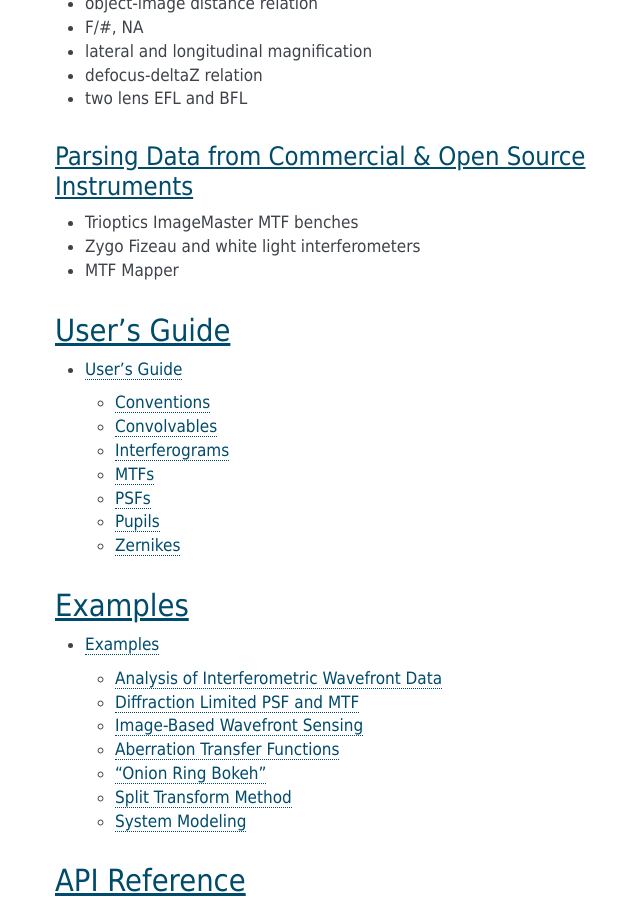
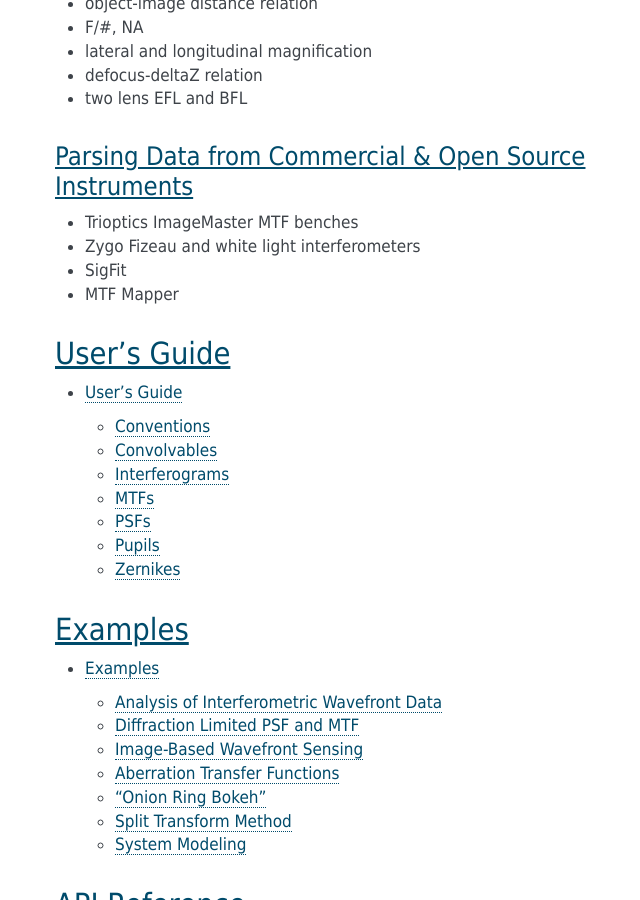
Before and after one commit to brandondube/prysm, a Sphinx documentation site: the page built from docs/source/index.rst, in a window 1280 px wide and 900 px high, scrolled down 3253 px. Shown: the whole window, without its empty margins (365-1005 px from the left). Built offline with Sphinx 7.4.7, drawn with Linux system fonts in a browser that asks for light colours.

Commit message:
add SigFit to docs

```diff
--- a/docs/source/index.rst
+++ b/docs/source/index.rst
@@ -106,6 +106,7 @@
 ~~~~~~~~~~~~~~~~~~~~~~~~~~~~~~~~~~~~~~~~~~~~~~~~~~~~~~
 * Trioptics ImageMaster MTF benches
 * Zygo Fizeau and white light interferometers
+* SigFit
 * MTF Mapper
 
 
```
